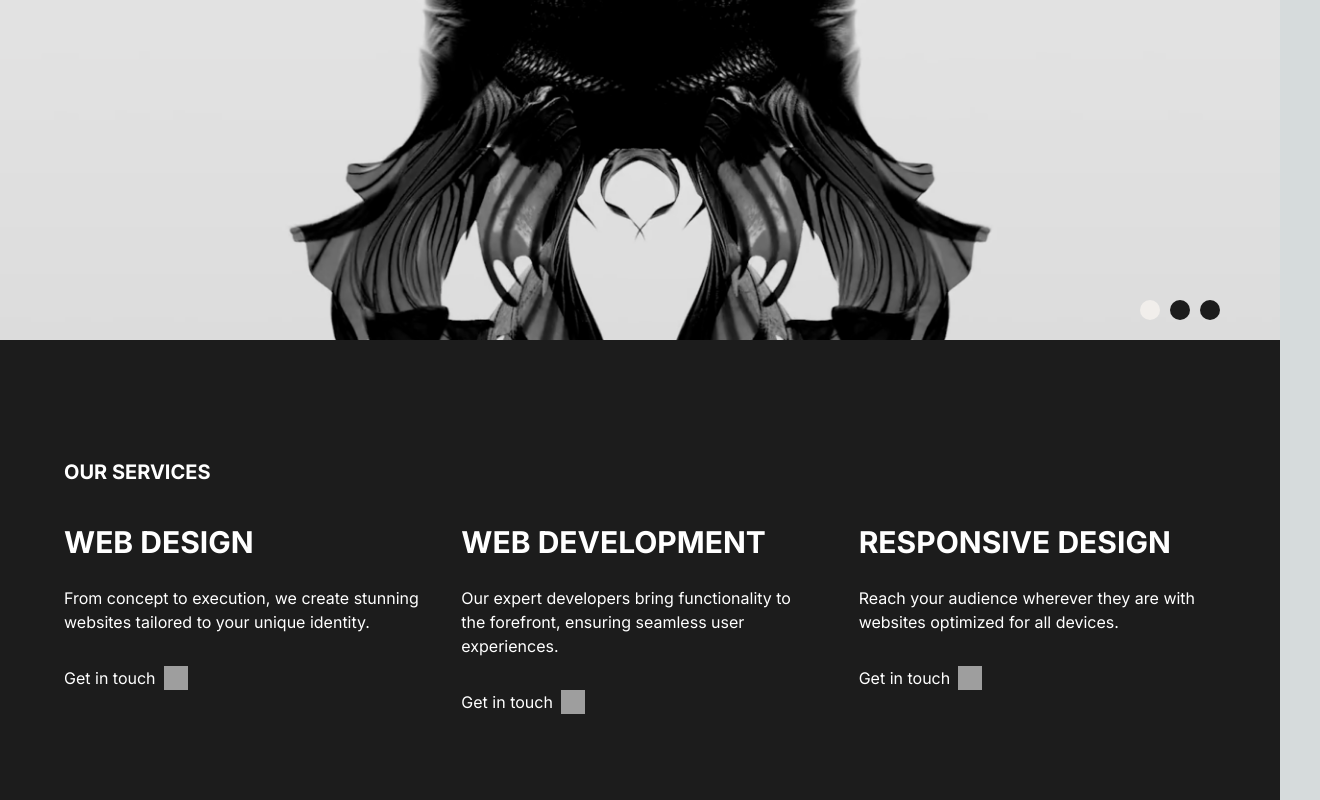
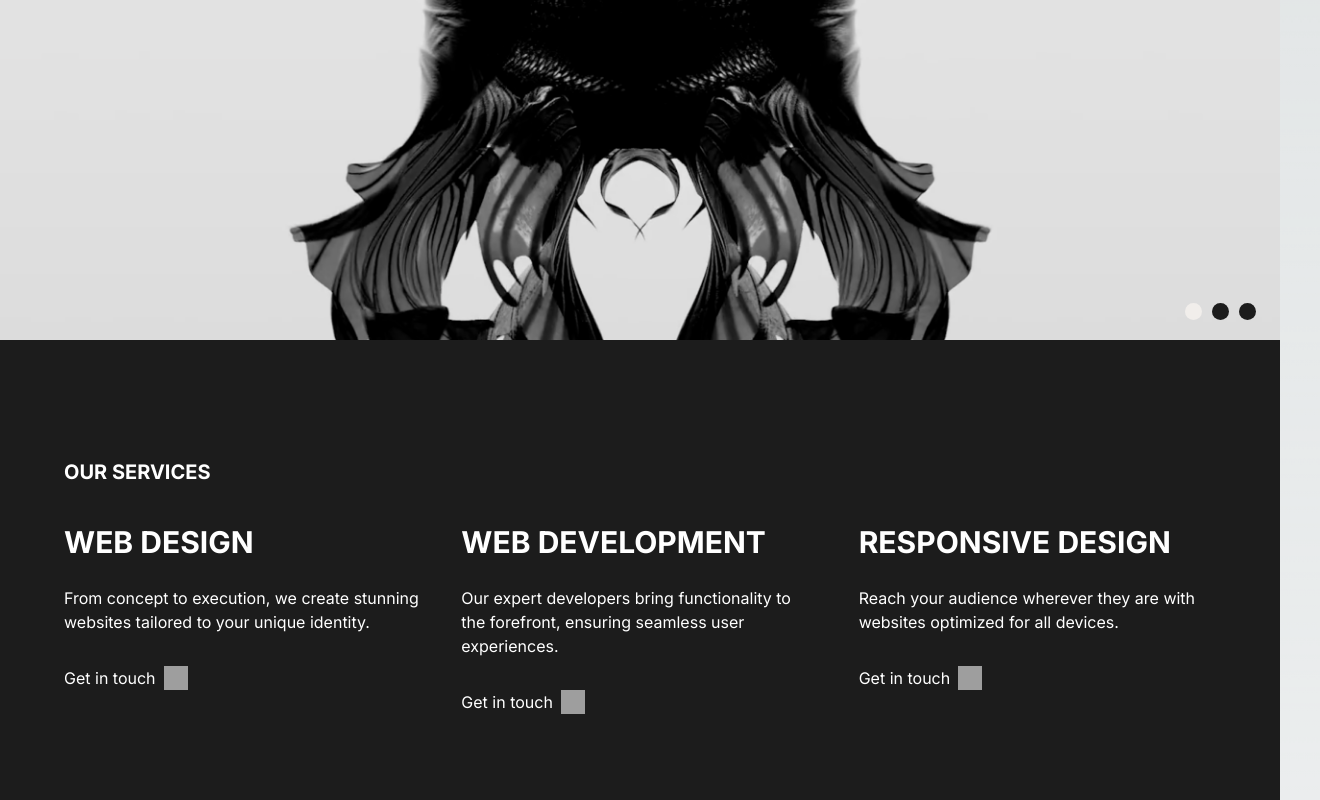
Before and after one commit to akvrmvlakis/arete-sandbox, a Next.js app: page / in a window 1280 px wide. Shown: the part 1355-2155 px from the top of the page, 1320 px wide, since content can reach past the window. Built offline with nearby package versions, Linux system fonts and the light colour scheme; grey boxes are pictures that could not be loaded.

Commit message:
fix dots style

```diff
--- a/src/components/galery.css
+++ b/src/components/galery.css
@@ -11,13 +11,13 @@
    list-style: none;
    text-align: center;
    /* background: aliceblue; */
-   right: 0;
+   right: -40px;
  }
  .slick-dots li {
    position: relative;
    display: inline-block;
-   width: 20px;
-   height: 20px;
+   width: 17px;
+   height: 17px;
    padding: 0;
    cursor: pointer;
    background:#1C1C1C;
@@ -33,12 +33,5 @@
  }
 
  .slick-dots li.slick-active{
-   position: relative;
-   display: inline-block;
-   width: 20px;
-   height: 20px;
-   padding: 0;
-   cursor: pointer;
    background: #F1EEEB;
-   border-radius: 100%;
  }
```
